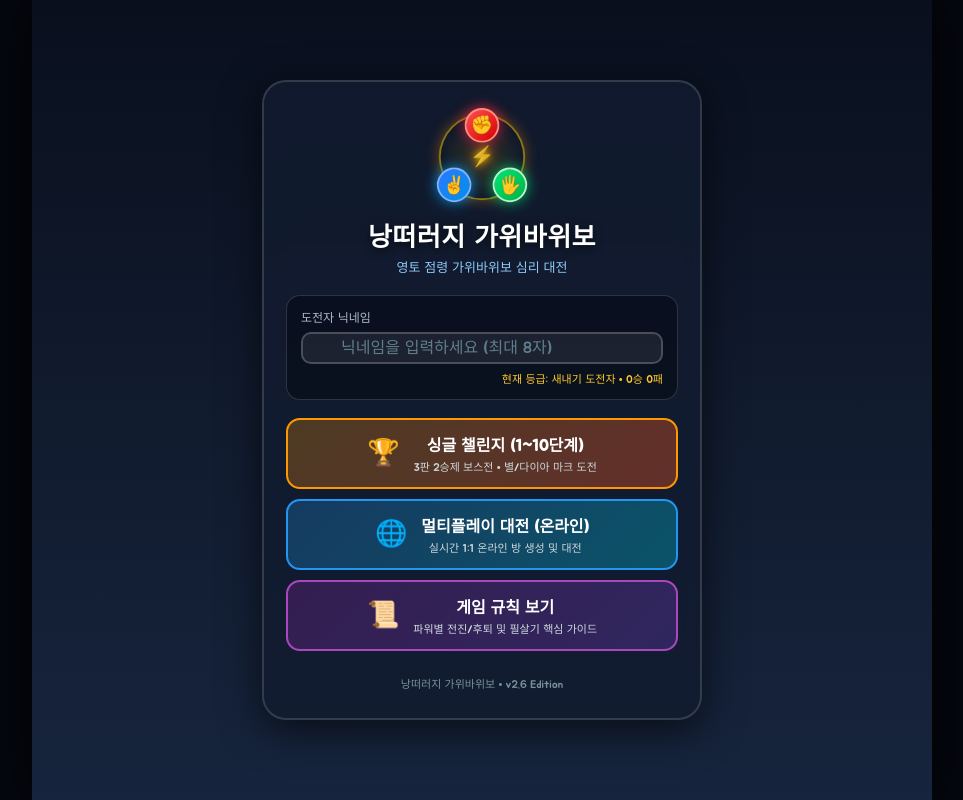
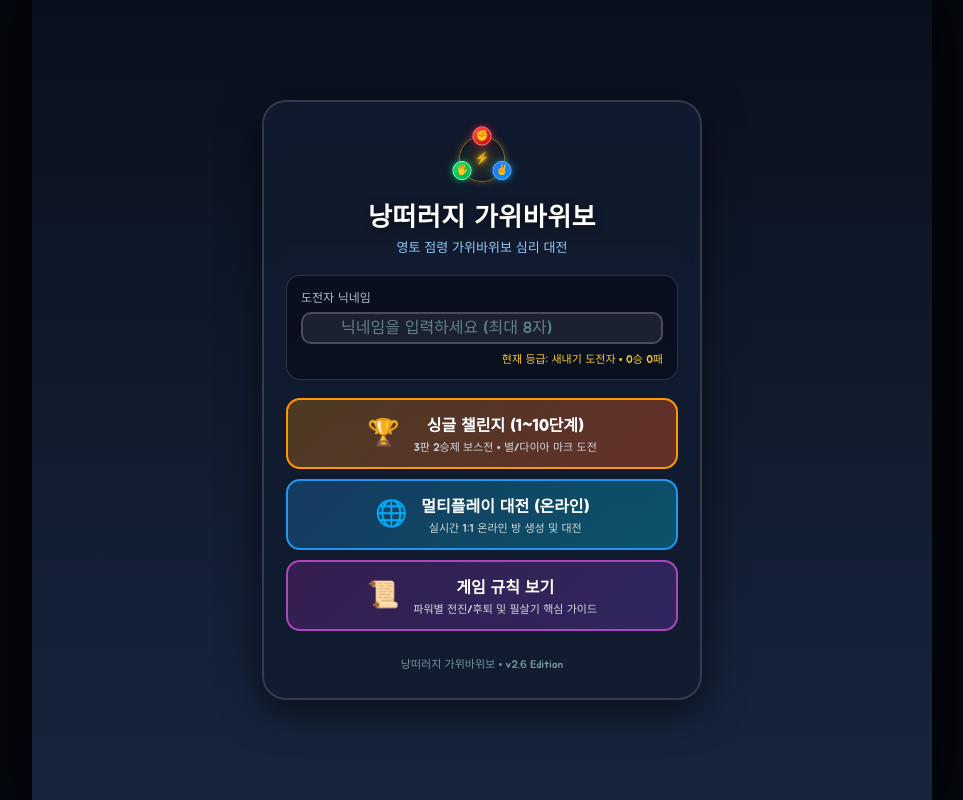
Before and after one commit to lucky7lee/jump2you, a plain HTML site: page index.html in a window 1280 px wide. Shown: the whole page, without its empty margins (158-1121 px from the left). Drawn offline with Linux system fonts and the light colour scheme.

Commit message:
style: 메인 가위바위보 엠블럼 크기 50% 축소 및 120도 정삼각형 완벽 균등 간격 배치

```diff
--- a/style.css
+++ b/style.css
@@ -142,78 +142,77 @@ body {
   text-align: center;
 }
 
-/* 강렬한 가위바위보 엠블럼 */
+/* 강렬한 가위바위보 엠블럼 (50% 축소 및 120도 정삼각형 완벽 균등 간격 배치) */
 .main-rps-graphic {
   position: relative;
-  width: 106px;
-  height: 98px;
-  margin: 0 auto 10px;
+  width: 66px;
+  height: 62px;
+  margin: 0 auto 6px;
   display: flex;
   justify-content: center;
   align-items: center;
 }
 .rps-badge-orbit {
   position: relative;
-  width: 90px;
-  height: 90px;
+  width: 48px;
+  height: 48px;
   border-radius: 50%;
   background: radial-gradient(circle, rgba(255, 215, 0, 0.15) 0%, rgba(15, 23, 42, 0.85) 75%);
-  border: 2px solid rgba(255, 214, 0, 0.5);
-  box-shadow: 0 0 20px rgba(255, 140, 0, 0.4), inset 0 0 15px rgba(255, 23, 68, 0.3);
+  border: 1.5px solid rgba(255, 214, 0, 0.45);
+  box-shadow: 0 0 10px rgba(255, 140, 0, 0.35), inset 0 0 8px rgba(255, 23, 68, 0.25);
   animation: orbitPulse 2.4s infinite alternate ease-in-out;
 }
 @keyframes orbitPulse {
-  0% { transform: scale(0.96); box-shadow: 0 0 14px rgba(255, 140, 0, 0.4); }
-  100% { transform: scale(1.04); box-shadow: 0 0 26px rgba(255, 23, 68, 0.65), 0 0 16px rgba(0, 230, 118, 0.45); }
+  0% { transform: scale(0.96); box-shadow: 0 0 8px rgba(255, 140, 0, 0.35); }
+  100% { transform: scale(1.04); box-shadow: 0 0 14px rgba(255, 23, 68, 0.55), 0 0 10px rgba(0, 230, 118, 0.35); }
 }
 .rps-hand-badge {
   position: absolute;
-  width: 36px;
-  height: 36px;
+  top: 50%;
+  left: 50%;
+  width: 20px;
+  height: 20px;
   border-radius: 50%;
   display: flex;
   align-items: center;
   justify-content: center;
-  font-size: 19px;
-  box-shadow: 0 4px 10px rgba(0,0,0,0.5);
+  font-size: 11px;
+  box-shadow: 0 2px 5px rgba(0,0,0,0.5);
   user-select: none;
 }
+/* 정확히 120도씩 균등 분할된 정삼각형 배치 (0도: 바위, 120도: 가위, 240도: 보) */
 .rps-rock {
-  top: -8px;
-  left: 50%;
-  transform: translateX(-50%);
+  transform: translate(-50%, -50%) rotate(0deg) translateY(-24px) rotate(0deg);
   background: linear-gradient(135deg, #ff5252, #d50000);
-  border: 2px solid #ff8a80;
-  box-shadow: 0 0 14px rgba(255, 23, 68, 0.8);
+  border: 1.5px solid #ff8a80;
+  box-shadow: 0 0 8px rgba(255, 23, 68, 0.75);
 }
 .rps-scissors {
-  bottom: -4px;
-  left: -4px;
+  transform: translate(-50%, -50%) rotate(120deg) translateY(-24px) rotate(-120deg);
   background: linear-gradient(135deg, #2979ff, #0091ea);
-  border: 2px solid #82b1ff;
-  box-shadow: 0 0 14px rgba(0, 176, 255, 0.8);
+  border: 1.5px solid #82b1ff;
+  box-shadow: 0 0 8px rgba(0, 176, 255, 0.75);
 }
 .rps-paper {
-  bottom: -4px;
-  right: -4px;
+  transform: translate(-50%, -50%) rotate(240deg) translateY(-24px) rotate(-240deg);
   background: linear-gradient(135deg, #00e676, #00b248);
-  border: 2px solid #b9f6ca;
-  box-shadow: 0 0 14px rgba(0, 230, 118, 0.8);
+  border: 1.5px solid #b9f6ca;
+  box-shadow: 0 0 8px rgba(0, 230, 118, 0.75);
 }
 .rps-vs-bolt {
   position: absolute;
   top: 50%;
   left: 50%;
   transform: translate(-50%, -50%);
-  font-size: 22px;
+  font-size: 13px;
   color: #ffd600;
-  text-shadow: 0 0 8px #ffd600, 0 0 16px #ff6d00;
+  text-shadow: 0 0 5px #ffd600, 0 0 10px #ff6d00;
   animation: boltFlicker 1.2s infinite alternate ease-in-out;
   user-select: none;
 }
 @keyframes boltFlicker {
   0% { transform: translate(-50%, -50%) scale(0.92); opacity: 0.85; }
-  100% { transform: translate(-50%, -50%) scale(1.15); opacity: 1; text-shadow: 0 0 12px #ffd600, 0 0 22px #ff1744; }
+  100% { transform: translate(-50%, -50%) scale(1.15); opacity: 1; text-shadow: 0 0 8px #ffd600, 0 0 14px #ff1744; }
 }
 
 .main-title {
```
